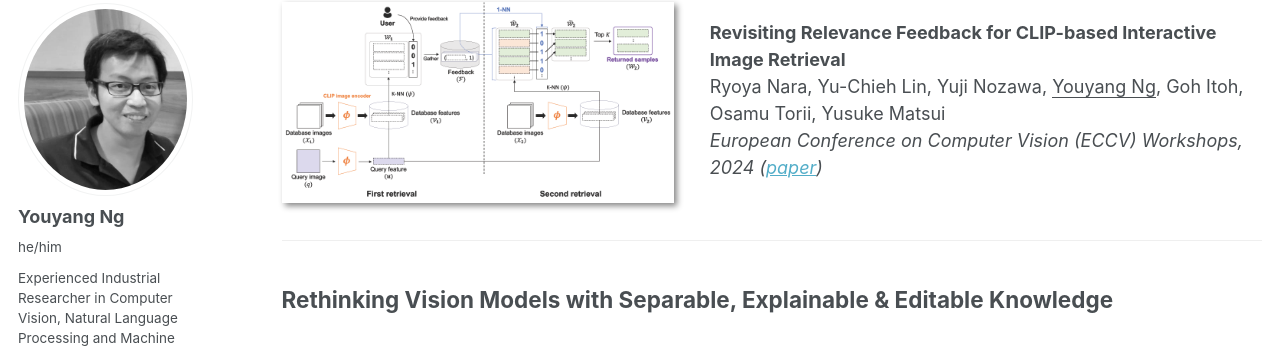
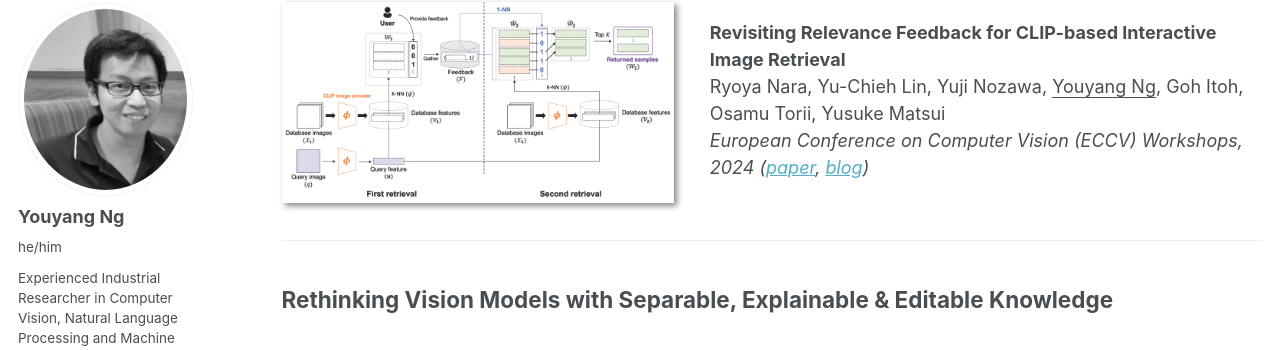
Before and after one commit to yy29/yy29.github.io, a Jekyll site: the page built from _pages/about.md, in a window 1280 px wide and 900 px high, scrolled down 1162 px. Shown: the part 103-453 px from the top of the window. Built offline with Jekyll 4.4.1, drawn with Linux system fonts in a browser that asks for light colours; some web fonts are replaced.

Commit message:
Update about.md

```diff
--- a/_pages/about.md
+++ b/_pages/about.md
@@ -42,7 +42,7 @@ Kazumoto Nakamura, Yuji Nozawa, Yu-Chieh Lin, Kengo Nakata, <ins>Youyang Ng</ins
 
 **Revisiting Relevance Feedback for CLIP-based Interactive Image Retrieval**
 Ryoya Nara, Yu-Chieh Lin, Yuji Nozawa, <ins>Youyang Ng</ins>, Goh Itoh, Osamu Torii, Yusuke Matsui
-*European Conference on Computer Vision (ECCV) Workshops, 2024 ([paper](https://arxiv.org/abs/2404.16398))*
+*European Conference on Computer Vision (ECCV) Workshops, 2024 ([paper](https://arxiv.org/abs/2404.16398), [blog](https://www.kioxia.com/en-jp/rd/technology/topics/topics-79.html))*
 </div>
 </div>
 
```
